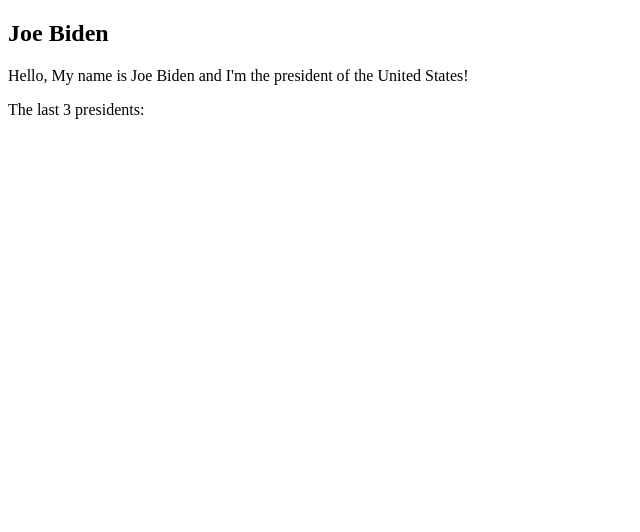
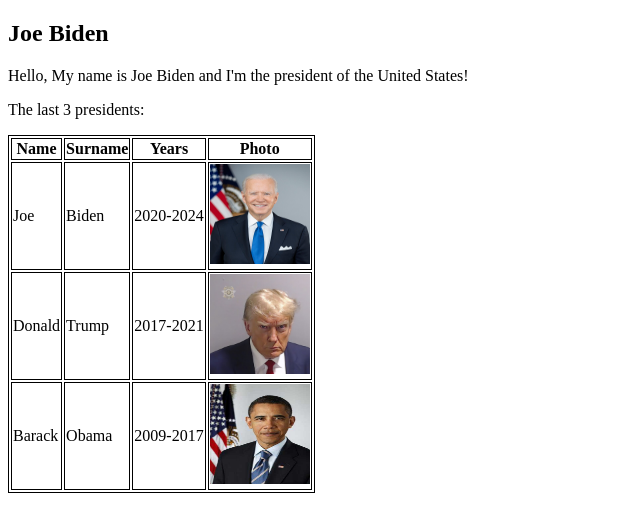
Before and after one commit to Rhei-Rhei/Website-Design, a plain HTML site: page Intro/About.html in a window 1280 px wide. Shown: the whole page, without its empty margins (0-640 px from the left). Drawn offline with Linux system fonts and the light colour scheme.

Commit message:
17/02/2025

```diff
--- a/Intro/About.html
+++ b/Intro/About.html
@@ -5,13 +5,45 @@
     <meta charset="U`TF-8" />
     <meta name="viewport" content="width=device-width, initial-scale=1.0" />
     <title>About</title>
+    <style>
+        table,th,td{
+            border: 1px solid black;
+        }
+    </style>
 </head>
-
 
 <body>
     <h2>Joe Biden</h2>
     <p>Hello, My name is Joe Biden and I'm the president of the United States!</p>
     <p>The last 3 presidents:</p>
+    <table>
+        <thead>
+            <th>Name</th>
+            <th>Surname</th>
+            <th>Years</th>
+            <th>Photo</th>
+        </thead>
+        <tbody>
+            <tr>
+                <td>Joe</td>
+                <td>Biden
+                <td>2020-2024</td>
+                <td><img src="images/Biden.jpg" width="100" height="100" /></td>
+            </tr>
+            <tr>
+                <td>Donald</td>
+                <td>Trump</td>
+                <td>2017-2021</td>
+                <td><img src="images/Trump.jpg" width="100" height="100" /></td>
+            </tr>
+            <tr>
+                <td>Barack</td>
+                <td>Obama</td>
+                <td>2009-2017</td>
+                <td><img src="images/Obama.jpg" width="100" height="100" /></td>
+            </tr>
+        </tbody>
+    </table>
 </body>
 
 </html>
```
Also changed, not shown: Intro/Contact.html (added, +39 -0 lines), Intro/images/Biden.jpg (added), Intro/images/Obama.jpg (added), Intro/images/Trump.jpg (added).
